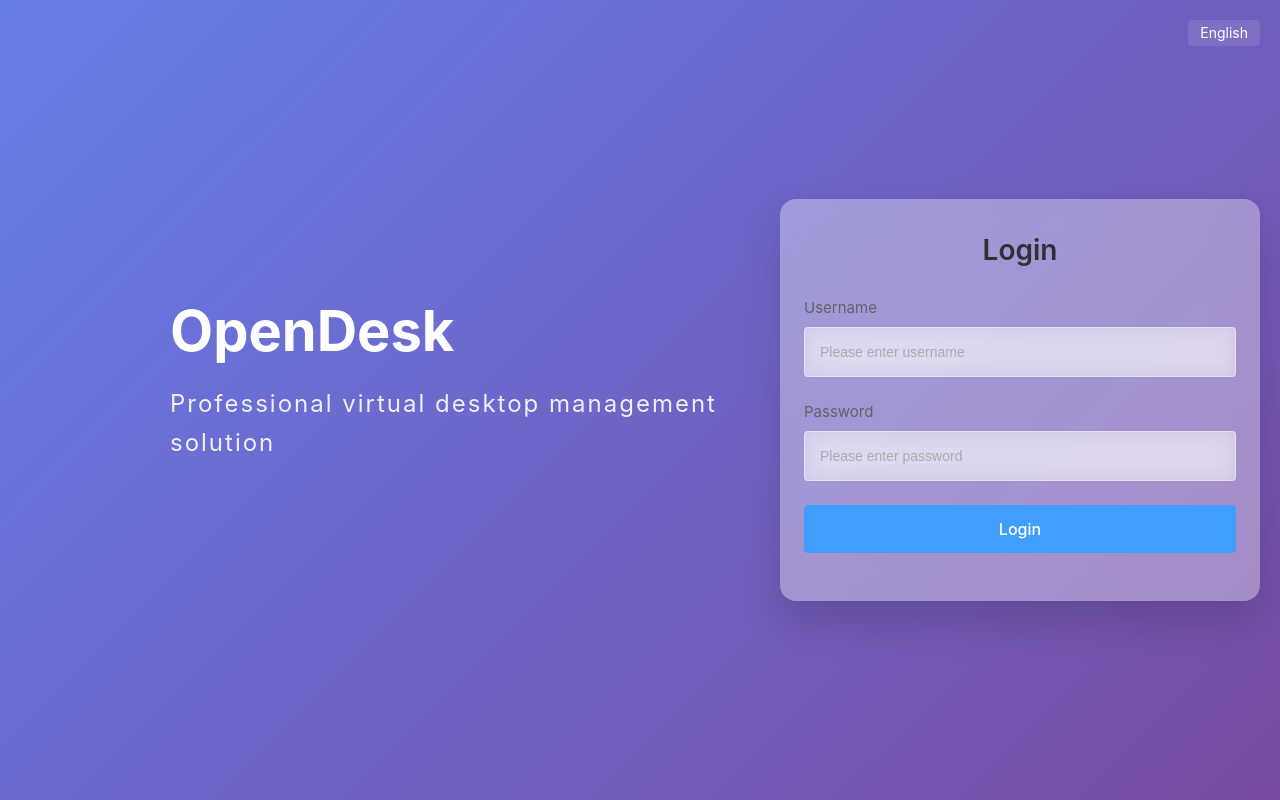
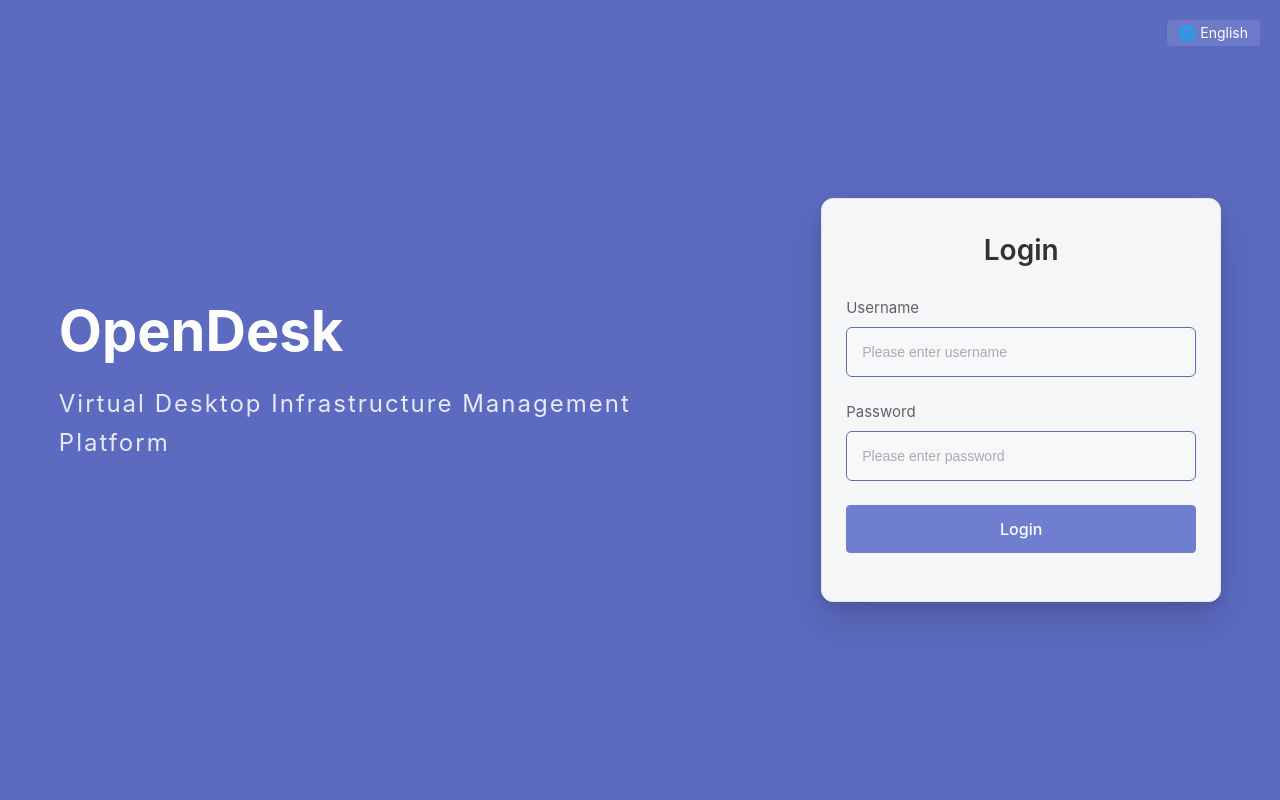
Before and after one commit to banbu1118/vdi-frontend, a Vue app: page /login in a window 1280 px wide. Built offline with nearby package versions, Linux system fonts and the light colour scheme.

Commit message:
style: polish login page and user home UI

```diff
--- a/src/components/LanguageSwitcher.vue
+++ b/src/components/LanguageSwitcher.vue
@@ -1,7 +1,7 @@
 <template>
   <div class="language-switcher">
     <el-dropdown trigger="click" @command="handleLanguageChange">
-      <span class="language-text">{{ currentLanguageText }}</span>
+      <span class="language-text">🌐 {{ currentLanguageText }}</span>
       <template #dropdown>
         <el-dropdown-menu>
           <el-dropdown-item command="zh-CN">简体中文</el-dropdown-item>
--- a/src/locales/en.js
+++ b/src/locales/en.js
@@ -57,7 +57,7 @@ export default {
   },
   brand: {
     name: 'OpenDesk',
-    description: 'Professional virtual desktop management solution'
+    description: 'Virtual Desktop Infrastructure Management Platform'
   },
   common: {
     welcome: 'Welcome to',
--- a/src/locales/ja.js
+++ b/src/locales/ja.js
@@ -57,7 +57,7 @@ export default {
   },
   brand: {
     name: 'OpenDesk',
-    description: '専門的な仮想デスクトップ管理ソリューション'
+    description: '仮想デスクトップ基盤管理プラットフォーム'
   },
   common: {
     welcome: 'ようこそ',
--- a/src/locales/zh-CN.js
+++ b/src/locales/zh-CN.js
@@ -57,7 +57,7 @@ export default {
   },
   brand: {
     name: 'OpenDesk',
-    description: '专业的虚拟桌面管理解决方案'
+    description: '虚拟桌面基础设施管理平台'
   },
   common: {
     welcome: '欢迎使用',
--- a/src/locales/zh-TW.js
+++ b/src/locales/zh-TW.js
@@ -57,7 +57,7 @@ export default {
   },
   brand: {
     name: 'OpenDesk',
-    description: '專業的虛擬桌面管理解決方案'
+    description: '虛擬桌面基礎設施管理平台'
   },
   common: {
     welcome: '歡迎使用',
--- a/src/views/Login.vue
+++ b/src/views/Login.vue
@@ -201,7 +201,7 @@ export default {
   width: 100vw;
   height: 100vh;
   overflow: hidden;
-  background: linear-gradient(135deg, #667eea 0%, #764ba2 100%);
+  background: rgb(92, 107, 192);
   display: flex;
   align-items: center;
   justify-content: center;
@@ -232,12 +232,12 @@ export default {
   font-size: 15px;
 }
 
-:deep(.el-input__wrapper.is-error) {
-  box-shadow: 0 0 0 1px #f56c6c inset;
-}
-
-:deep(.el-input__wrapper.is-error:focus-within) {
-  box-shadow: 0 0 0 1px #f56c6c inset, 0 0 0 2px rgba(245, 108, 108, 0.2);
+:deep(.el-form-item.is-error .el-form-item__content .el-input__wrapper),
+:deep(.el-form-item.is-error .el-form-item__content .el-input__wrapper:hover),
+:deep(.el-form-item.is-error .el-form-item__content .el-input__wrapper:focus),
+:deep(.el-form-item.is-error .el-form-item__content .el-input__wrapper.is-focus) {
+  box-shadow: none;
+  border-color: rgb(92, 107, 192);
 }
 
 .login-content {
@@ -249,14 +249,15 @@ export default {
   height: 100%;
   margin: 0 auto;
   padding: 0 20px;
+  gap: clamp(64px, 8vw, 160px);
   align-items: center;
   justify-content: center;
 }
 
 .login-left {
-  flex: 1;
-  padding-right: 40px;
-  padding-left: 150px;
+  flex: none;
+  width: 660px;
+  max-width: 100%;
   color: white;
   display: flex;
   flex-direction: column;
@@ -274,23 +275,21 @@ export default {
 .brand-desc {
   font-size: clamp(1.25rem, 3vw, 1.5rem);
   line-height: 1.6;
-  opacity: 0.9;
+  color: rgba(255, 255, 255, 0.85);
   letter-spacing: 2px;
   margin-bottom: 40px;
 }
 
 .login-right {
-  flex: 0 0 480px;
+  flex: 0 0 400px;
   max-width: 100%;
 }
 
 .login-form-wrapper {
-  background: rgba(255, 255, 255, 0.35);
-  backdrop-filter: blur(20px);
-  -webkit-backdrop-filter: blur(20px);
-  border: none;
-  border-radius: 16px;
-  box-shadow: 0 20px 40px rgba(0, 0, 0, 0.15);
+  background: #f5f6f7;
+  border: 1px solid #e5e7eb;
+  border-radius: 12px;
+  box-shadow: 0 20px 40px rgba(0, 0, 0, 0.15), 0 4px 12px rgba(0, 0, 0, 0.08);
   overflow: hidden;
   animation: slideIn 0.6s ease-out;
   width: 100%;
@@ -330,21 +329,22 @@ export default {
 
 :deep(.el-input__wrapper) {
   min-height: 48px;
-  background: rgba(255, 255, 255, 0.45);
+  background: rgba(255, 255, 255, 0.25);
   backdrop-filter: blur(10px);
   -webkit-backdrop-filter: blur(10px);
-  border: 1px solid rgba(255, 255, 255, 0.4);
+  border: 1px solid rgb(92, 107, 192);
+  border-radius: 6px;
   box-shadow: none;
   transition: background 0.2s, border-color 0.2s;
 }
 
 :deep(.el-input__wrapper:hover) {
-  background: rgba(255, 255, 255, 0.55);
+  background: rgba(255, 255, 255, 0.35);
 }
 
 :deep(.el-input__wrapper.is-focus) {
-  background: rgba(255, 255, 255, 0.6);
-  border-color: rgba(92, 107, 192, 0.5);
+  background: rgba(255, 255, 255, 0.4);
+  border-color: rgb(92, 107, 192);
 }
 
 :deep(.el-button) {
@@ -354,11 +354,15 @@ export default {
   padding: 0;
 }
 
-@media (max-width: 1024px) {
-  .login-left {
-    flex: 0 0 50%;
-    padding-right: 30px;
-  }
+:deep(.el-button--primary) {
+  background-color: rgb(112, 126, 208);
+  border-color: rgb(112, 126, 208);
+}
+
+:deep(.el-button--primary:hover),
+:deep(.el-button--primary:focus) {
+  background-color: rgba(112, 126, 208, 0.85);
+  border-color: rgba(112, 126, 208, 0.85);
 }
 
 @media (max-width: 768px) {
@@ -421,7 +425,7 @@ export default {
   }
 
   .login-right {
-    flex: 0 0 400px;
+    flex: 0 0 380px;
   }
 }
 </style>
--- a/src/views/user/UserHome.vue
+++ b/src/views/user/UserHome.vue
@@ -394,7 +394,7 @@ export default {
 .user-home-container {
   width: 100%;
   min-height: 100vh;
-  background: linear-gradient(135deg, #667eea 0%, #764ba2 100%);
+  background: rgb(92, 107, 192);
   display: flex;
   justify-content: center;
   align-items: center;
@@ -436,7 +436,7 @@ export default {
 
 .vm-item {
   border: 1px solid #e4e7ed;
-  border-radius: 8px;
+  border-radius: 6px;
   padding: var(--pad-item);
 }
 
@@ -456,10 +456,11 @@ export default {
 .vm-name {
   font-size: var(--fs-name);
   font-weight: bold;
-  color: white;
-  background: #a5aed8;
+  color: #5c6bc0;
+  background: rgba(92, 107, 192, 0.15);
+  border: 1px solid rgba(92, 107, 192, 0.3);
   padding: clamp(2px, 0.4vw, 4px) clamp(6px, 0.8vw, 12px);
-  border-radius: 4px;
+  border-radius: 6px;
 }
 
 .vm-id {
@@ -470,7 +471,7 @@ export default {
 .vm-status {
   font-size: var(--fs-status);
   padding: clamp(2px, 0.4vw, 4px) clamp(6px, 0.8vw, 12px);
-  border-radius: 4px;
+  border-radius: 6px;
 }
 
 .vm-status.running {
@@ -498,7 +499,7 @@ export default {
   background: rgba(90, 158, 255, 0.3);
   color: #3a6fc4;
   border: 1px solid rgba(90, 158, 255, 0.4);
-  border-radius: 4px;
+  border-radius: 6px;
   font-size: var(--fs-btn);
   cursor: pointer;
   transition: all 0.3s ease;
@@ -531,7 +532,7 @@ export default {
   background: white;
   color: #606266;
   border: 1px solid #dcdfe6;
-  border-radius: 4px;
+  border-radius: 6px;
   font-size: var(--fs-footer);
   cursor: pointer;
   transition: all 0.3s ease;
```
